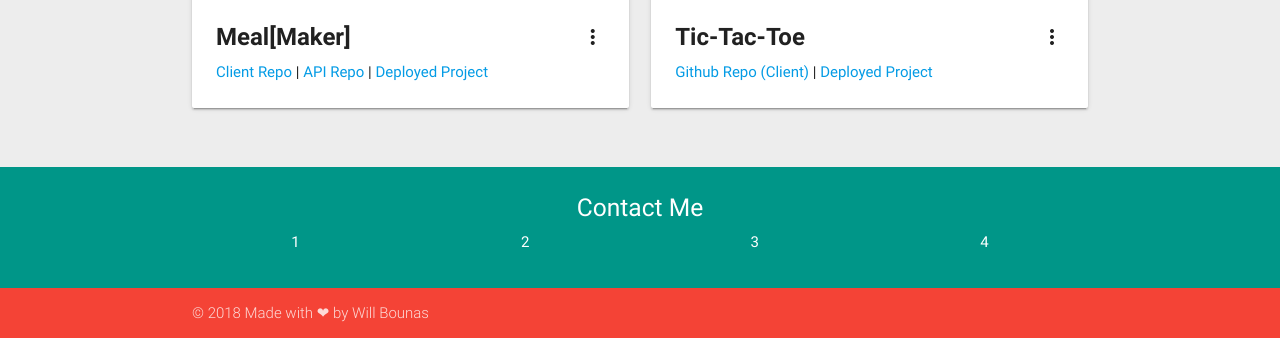
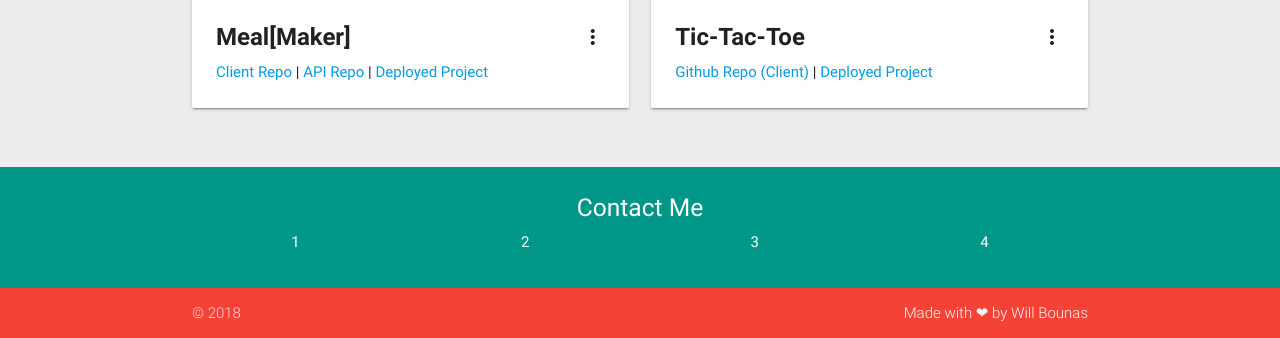
Before and after one commit to wbounas/wbounas.github.io, a website: page index.html in a window 1280 px wide. Shown: the part 2979-3317 px from the top of the page. Drawn offline with nearby package versions, Linux system fonts and the light colour scheme.

Commit message:
Add footer-icon template and LI-icon, move footer-text
-- Move "Made by Will Bounas" in footer to right side
   - Now, also scroll-spies to the top of the page
-- Add template .PSD for future footer-icons
   - Already created LI, but might want to do grayscale

```diff
--- a/index.html
+++ b/index.html
@@ -367,8 +367,8 @@
       </div>
       <div class="footer-copyright red">
         <div class="container">
-        &copy; 2018 Made with 	&#10084; by Will Bounas
-        <!-- <a class="grey-text text-lighten-4 right" href="#!">More Links</a> -->
+        &copy; 2018
+        <a class="grey-text text-lighten-4 right" href="#top"> Made with 	&#10084; by Will Bounas</a>
         </div>
       </div>
     </footer>
```
Also changed, not shown: assets/images/li-footer.png (added), 1 other file.
